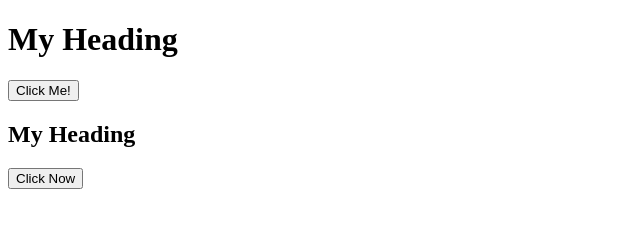
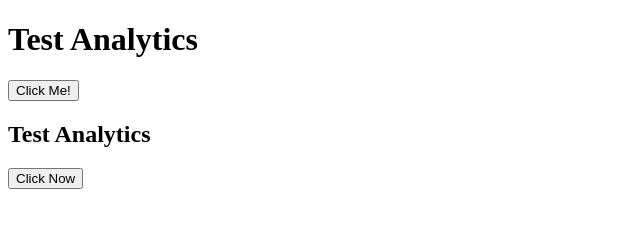
Before and after one commit to bavanraj-swivel/TestAnalytics, a plain HTML site: page index.html in a window 1280 px wide. Shown: the whole page, without its empty margins (0-640 px from the left). Drawn offline with Linux system fonts and the light colour scheme.

Commit message:
Update index.html

```diff
--- a/index.html
+++ b/index.html
@@ -17,10 +17,10 @@
 
 <body>
 
-    <h1>My Heading</h1>
+    <h1>Test Analytics</h1>
     <button type="button">Click Me!</button>
 
-    <h2>My Heading</h2>
+    <h2>Test Analytics</h2>
     <button type="button">Click Now</button>
 
 </body>
```
